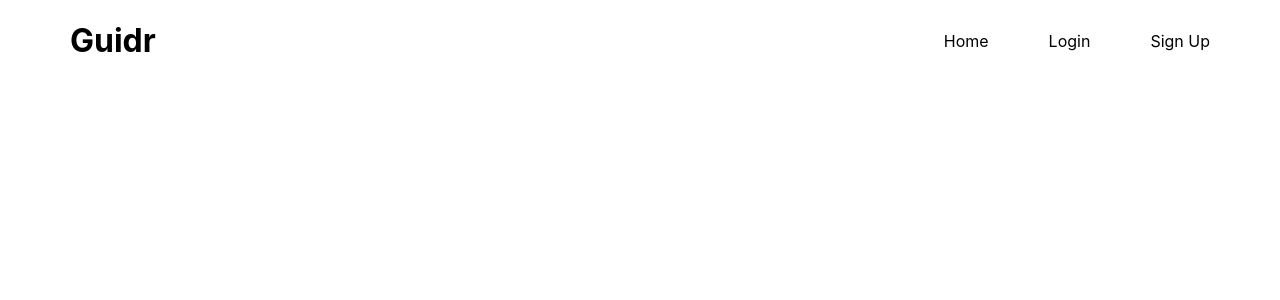
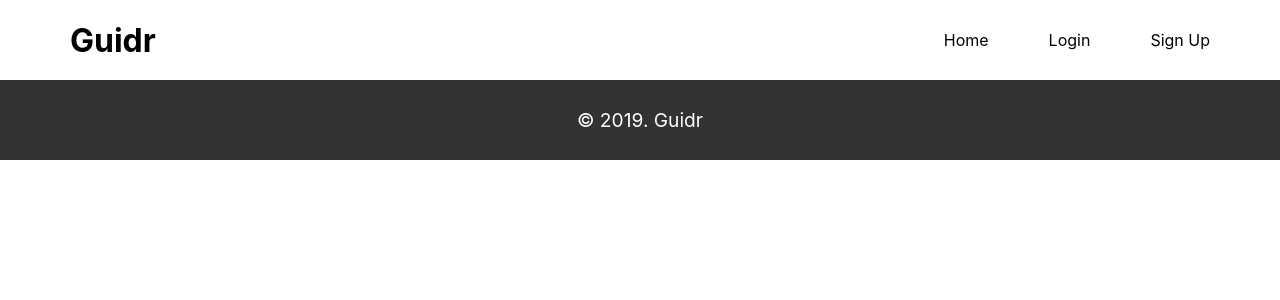
Before and after one commit to Build-Week-FT-Guidr/front-end, a React (Create React App) app in the folder guidr/: page /trip in a window 1280 px wide. Shown: the top 300 px of the page. Built offline with nearby package versions, Linux system fonts and the light colour scheme.

Commit message:
Changed navigation bar to height of 10vh, added footer with basic styles

```diff
--- a/guidr/src/App.js
+++ b/guidr/src/App.js
@@ -5,6 +5,7 @@ import Home from "./Components/Home";
 import Login from "./Components/Login";
 import Signup from "./Components/Signup";
 import NavigationLinks from "./Components/Navigation/NavigationLinks";
+import Footer from "./Components/Footer";
 import Profile from "./Components/Profile";
 // import TripCard from "./Components/TripCard";
 
@@ -17,6 +18,7 @@ function App() {
       <Route path="/signup" component={Signup} />
       <Route path="/profile" component={Profile} />
       {/* <Route path="/trip" component={TripCard} /> */}
+      <Footer />
     </div>
   );
 }
--- a/guidr/src/App.scss
+++ b/guidr/src/App.scss
@@ -8,3 +8,4 @@
 @import "./sass//login.scss";
 @import "./sass//signup.scss";
 @import "./sass/Home.scss";
+@import "./sass/Footer.scss";
--- /dev/null
+++ b/guidr/src/Components/Footer.js
@@ -0,0 +1,11 @@
+import React from "react";
+
+const Footer = () => {
+  return (
+    <footer>
+      <p>&copy; {new Date().getFullYear()}. Guidr</p>
+    </footer>
+  );
+};
+
+export default Footer;
--- /dev/null
+++ b/guidr/src/sass/Footer.scss
@@ -0,0 +1,15 @@
+footer {
+  height: 10vh;
+  background-color: #333;
+  display: flex;
+  align-content: center;
+  align-items: center;
+  justify-content: center;
+
+  p {
+    padding: 0;
+    margin: 0;
+    font-size: 1.2rem;
+    color: #fff;
+  }
+}
--- a/guidr/src/sass/NavigationLinks.scss
+++ b/guidr/src/sass/NavigationLinks.scss
@@ -3,7 +3,7 @@
   justify-content: space-between;
   align-items: center;
   padding: 0 30px;
-
+  height: 10vh;
   margin: 0 10px;
 
   a {
```
